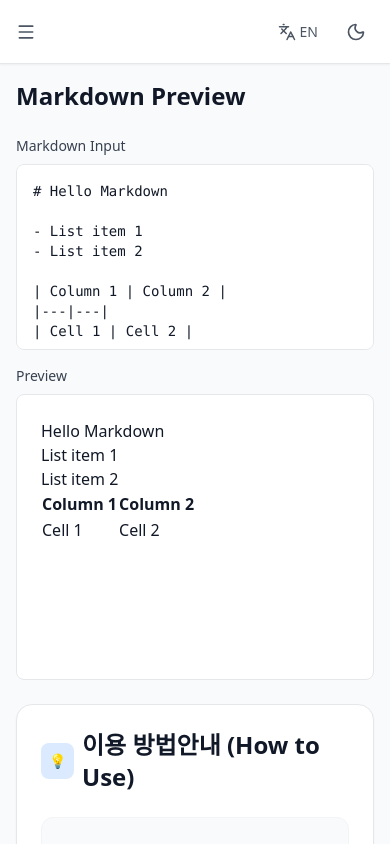
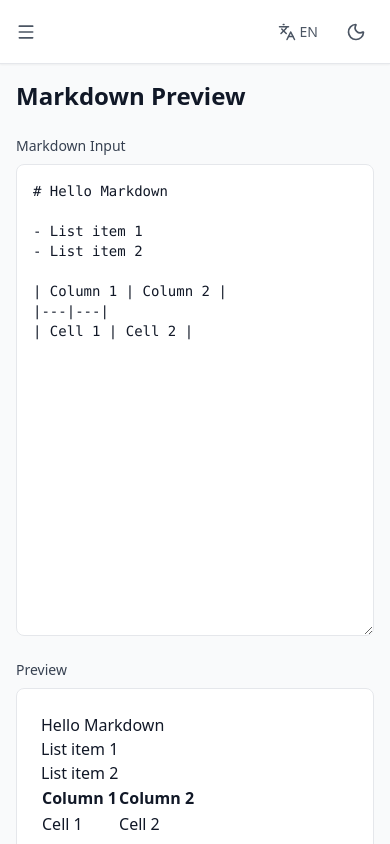
Before and after one commit to willkim11/dailypicktools, a React (Vite) app: page /tools/text/markdown in a window 390 px wide. Built offline with nearby package versions, Linux system fonts and the light colour scheme.

Commit message:
fix: explicit height constraints on columns to prevent overflowing grid

```diff
--- a/src/tools/text/MarkdownPreview.tsx
+++ b/src/tools/text/MarkdownPreview.tsx
@@ -11,18 +11,18 @@ export default function MarkdownTool() {
            <h1 className="text-2xl font-bold text-gray-900 dark:text-white">Markdown Preview</h1>
       </div>
 
-      <div className="grid grid-cols-1 md:grid-cols-2 gap-4 min-h-[500px] lg:min-h-[700px] h-[calc(100vh-300px)]">
-        <div className="flex flex-col h-full">
+      <div className="grid grid-cols-1 md:grid-cols-2 gap-6">
+        <div className="flex flex-col h-[500px] lg:h-[700px]">
             <label className="text-sm font-medium text-gray-700 dark:text-gray-300 mb-2">Markdown Input</label>
             <textarea
                 value={markdown}
                 onChange={(e) => setMarkdown(e.target.value)}
-                className="flex-1 p-4 bg-white dark:bg-gray-800 border border-gray-200 dark:border-gray-700 rounded-lg focus:ring-2 focus:ring-blue-500 font-mono text-sm resize-none"
+                className="flex-1 p-4 bg-white dark:bg-gray-800 border border-gray-200 dark:border-gray-700 rounded-lg focus:ring-2 focus:ring-blue-500 font-mono text-sm resize-y"
                 placeholder="Type markdown here..."
             />
         </div>
 
-        <div className="flex flex-col h-full">
+        <div className="flex flex-col h-[500px] lg:h-[700px]">
             <label className="text-sm font-medium text-gray-700 dark:text-gray-300 mb-2">Preview</label>
             <div className="flex-1 p-6 bg-white dark:bg-gray-800 border border-gray-200 dark:border-gray-700 rounded-lg overflow-auto prose dark:prose-invert max-w-none">
                 <ReactMarkdown remarkPlugins={[remarkGfm]}>
```
